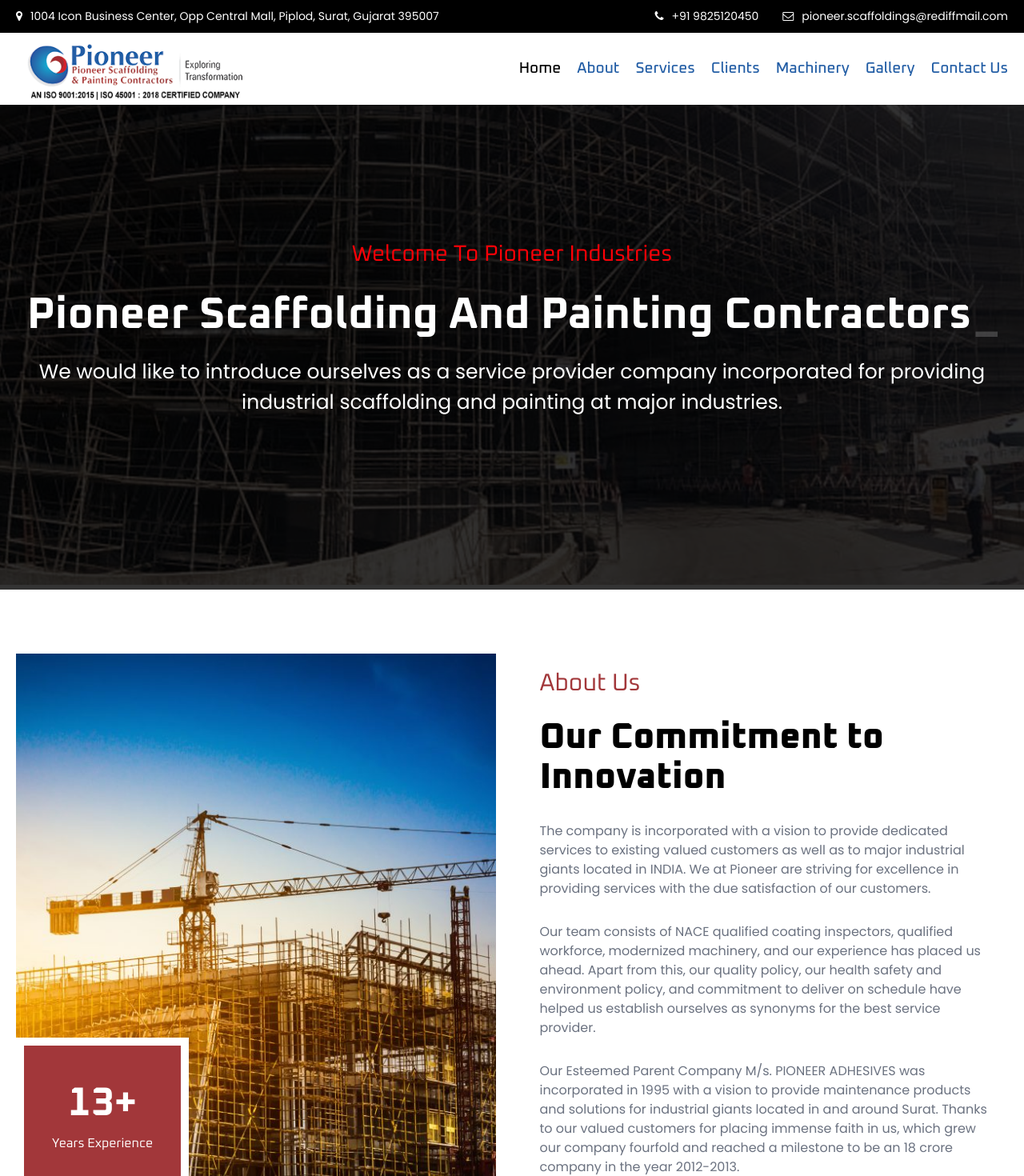
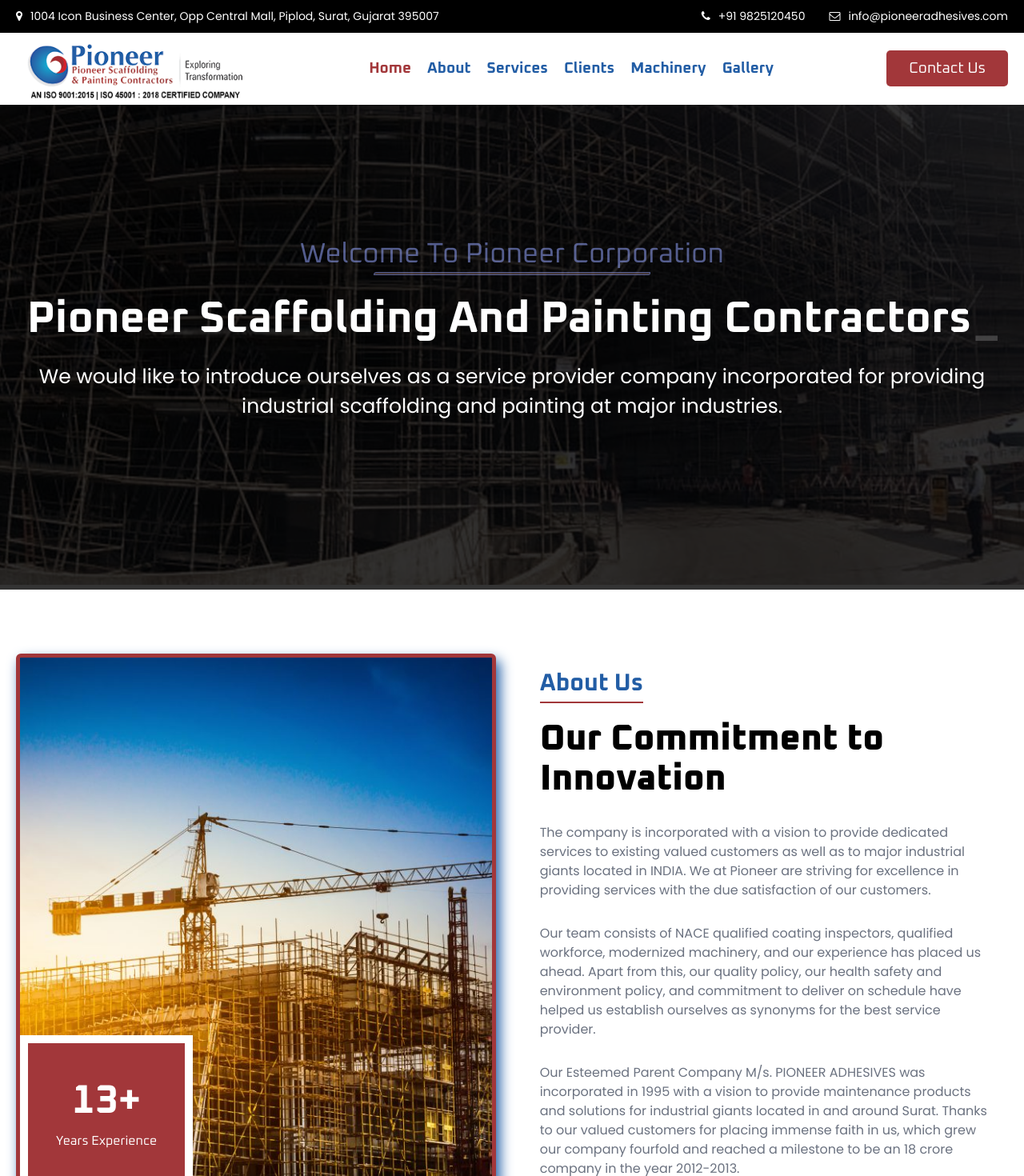
Before and after one commit to manthan3319/pioneer, a React (Create React App) app: page / in a window 1280 px wide. Shown: the top 1470 px of the page at 80% size. Built offline with nearby package versions, Linux system fonts and the light colour scheme.

Commit message:
add animation and card border

```diff
--- a/package.json
+++ b/package.json
@@ -8,6 +8,7 @@
     "@testing-library/user-event": "^13.5.0",
     "framer-motion": "^11.3.19",
     "react": "^18.3.1",
+    "react-awesome-reveal": "^4.2.13",
     "react-countup": "^6.5.3",
     "react-dom": "^18.3.1",
     "react-intersection-observer": "^9.13.0",
--- a/src/components/Function/Function.jsx
+++ b/src/components/Function/Function.jsx
@@ -1,12 +1,12 @@
 // ReusableDiv.js
 import React from 'react';
 
-const Title = ({ title, subtitle, subtitleColor = 'customBlue' }) => {
+const Title = ({ title, subtitle, subtitleColor = 'black' }) => {
   return (
     <div>
-      <p className='md:text-[30px] font-Oxanium text-customRed sm:text-[25px] text-[29px]'>{title}</p>
+      <p className='md:text-[30px] font-Oxanium text-customBlue sm:text-[25px] text-[29px] border-b-[2px]  font-bold inline-block border-customRed'>{title}</p>
       <h1
-        className={`md:text-[45px] lg:text-[35px] sm:text-[35px] xl:text-[45px] text-[29px] font-Oxanium font-extrabold md:leading-[50px] text-${subtitleColor} md:mt-[20px] mt-[10px]`}
+        className={`md:text-[45px] lg:text-[35px] sm:text-[35px]  xl:text-[45px] text-[29px] font-Oxanium font-extrabold md:leading-[50px] text-${subtitleColor} md:mt-[20px] mt-[10px]`}
         dangerouslySetInnerHTML={{ __html: subtitle }}
       />
     </div>
--- a/src/components/Home_About/Home_About.jsx
+++ b/src/components/Home_About/Home_About.jsx
@@ -18,7 +18,7 @@
     <div className="lg:max-w-[1440px] m-auto md:mt-[80px] px-[20px] sm:mt-[50px] mt-[50px]">
       <div className="flex md:flex-row flex-col gap-[40px]">
         <div
-          className={`bg-cover bg-center bg-no-repeat   lg:min-w-[150px] lg:w-[50%] sm:relative relative  md:absolute lg:relative md:w-[95%] ${path === "about"? "md:min-h-[701px] sm:min-h-[737px] min-h-[1050px]":"lg:min-h-[100%]  sm:min-h-[804px] min-h-[1080px]"} `}
+          className={`bg-cover bg-center bg-no-repeat  home_about_img lg:min-w-[150px] lg:w-[50%] sm:relative relative  md:absolute lg:relative md:w-[95%] ${path === "about"? "md:min-h-[701px] sm:min-h-[737px] min-h-[1050px]":"lg:min-h-[100%]  sm:min-h-[804px] min-h-[1080px]"} `}
           style={{ backgroundImage: `url(${abount_img})` }}
         >
           <div className="absolute inset-0 bg-[#322f2f] opacity-80 lg:hidden"></div>
--- a/src/components/Home_Contact/Home_Contact.jsx
+++ b/src/components/Home_Contact/Home_Contact.jsx
@@ -36,7 +36,7 @@
               <i class="fa fa-envelope-o" aria-hidden="true"></i>
               </span>
               <p className="text-gray-500 md:text-[20px] font-poppins text-[15px]  lg:text-[16px] xl:text-[20px]">
-              pioneer.scaffoldings@rediffmail.com
+              info@pioneeradhesives.com
               </p>
             </div>
           </div>
--- a/src/components/Home_Services/Home_Services.jsx
+++ b/src/components/Home_Services/Home_Services.jsx
@@ -70,7 +70,7 @@
       animate={inView ? "visible" : "hidden"}
       variants={variants}
       whileHover={{ scale: 1.05, boxShadow: "0 10px 20px rgba(0, 0, 0, 0.2)", transition: { duration: 0.3 } }}
-      className="md:w-[48%] sm:w-[45%] xl:w-[31%] lg:w-[48%] bg-white rounded-[5px] shadow-lg service_card"
+      className="md:w-[48%] sm:w-[45%] xl:w-[31%] lg:w-[48%] bg-white rounded-[5px] shadow-lg service_card border-[1px] border-customBlue"
     >
       <div>
         <img src={service.image} className="w-[100%] rounded-t-[5px] md:min-h-[300px]" alt={service.title} />
--- a/src/components/Navbar/Navbar.jsx
+++ b/src/components/Navbar/Navbar.jsx
@@ -1,5 +1,5 @@
 import React, { useEffect, useState } from "react";
-import { NavLink } from "react-router-dom";
+import { Link, NavLink } from "react-router-dom";
 import { logo } from "../../images/Images";
 import { useInView } from "react-intersection-observer";
 import Drawer from "react-modern-drawer";
@@ -18,7 +18,7 @@
     }
   }, [isAboutInView]);
 
-  const [isOpen, setIsOpen] = React.useState(false);
+  const [isOpen, setIsOpen] = useState(false);
   const toggleDrawer = () => {
     setIsOpen((prevState) => !prevState);
   };
@@ -29,14 +29,15 @@
     { id: 3, name: "Services", link: "/services" },
     { id: 4, name: "Clients", link: "/clients" },
     { id: 5, name: "Machinery", link: "/machinery" },
-    { id: 6, name: "Gallery", link: "/gallery" },
-    { id: 7, name: "Contact Us", link: "/contactus" },
+    { id: 6, name: "Gallery", link: "/gallery" }
   ];
 
   return (
     <>
       <div
-        className={`navbar-container navbar_section ${isFixed ? "fixed-navbar animate-navbar" : "" } md:block hidden`}
+        className={`navbar-container navbar_section ${
+          isFixed ? "fixed-navbar animate-navbar" : ""
+        } md:block hidden`}
       >
         <div className="bg-black py-[10px]">
           <div className="lg:max-w-[1440px] m-auto px-[20px]">
@@ -62,7 +63,7 @@
                   <span>
                     <i className="fa fa-envelope-o" aria-hidden="true"></i>
                   </span>
-                  pioneer.scaffoldings@rediffmail.com
+                  info@pioneeradhesives.com
                 </p>
               </div>
             </div>
@@ -72,23 +73,25 @@
         <div className="lg:max-w-[1440px] m-auto px-[20px]">
           <div className="flex items-center justify-between">
             <div>
-              <img src={logo} alt="logo" className="lg:w-[300px] md:w-[200px]" />
+              <img
+                src={logo}
+                alt="logo"
+                className="lg:w-[300px] md:w-[200px]"
+              />
             </div>
 
             <div>
               <nav>
                 <ul className="flex gap-[20px]">
-                  {NavbarMenu.map((item) => (
+                  {NavbarMenu.map((item, index) => (
                     <li
                       key={item.id}
-                      className="lg:text-[19px] md:text-[14px] font-Oxanium font-medium font-bold"
+                      className={`lg:text-[19px] md:text-[14px] font-Oxanium font-bold `}
                     >
                       <NavLink
                         to={item.link}
                         className={({ isActive }) =>
-                          isActive
-                            ? "active-link"
-                            : "nav-link"
+                          isActive ? "active-link" : "nav-link"
                         }
                       >
                         {item.name}
@@ -97,6 +100,10 @@
                   ))}
                 </ul>
               </nav>
+            </div>
+
+            <div>
+              <Link to="/contactus" className="text-[19px] text-white bg-customRed font-Oxanium px-[28px] py-[13px] rounded-[5px]">Contact Us</Link>
             </div>
           </div>
         </div>
@@ -132,9 +139,7 @@
                     <NavLink
                       to={item.link}
                       className={({ isActive }) =>
-                        isActive
-                          ? "active-link"
-                          : "nav-link"
+                        isActive ? "active-link" : "nav-link"
                       }
                     >
                       {item.name}
--- a/src/components/Painting_Contractors/Painting_Contractor.jsx
+++ b/src/components/Painting_Contractors/Painting_Contractor.jsx
@@ -1,15 +1,21 @@
 import React from "react";
-import {  abount_img, cpatsman_service, industrialpainting, painting_coating, sectionimg } from "../../images/Images";
+import {
+  abount_img,
+  cpatsman_service,
+  industrialpainting,
+  painting_coating,
+} from "../../images/Images";
 import { useInView } from "react-intersection-observer";
 import { Typewriter } from "react-simple-typewriter";
 import Slider from "react-slick";
 import "slick-carousel/slick/slick.css";
 import "slick-carousel/slick/slick-theme.css";
+import { Bounce } from "react-awesome-reveal"; // Import animation from react-awesome-reveal
 
 const Painting_Contractor = () => {
   const { ref, inView } = useInView({
     triggerOnce: true,
-    threshold: 0.1,
+    threshold: 0.2,
   });
 
   const sliderSettings = {
@@ -46,9 +52,11 @@
         <div className="lg:max-w-[1440px] m-auto md:mt-[100px] md:mb-[150px]">
           <div className="flex flex-col md:flex-row items-center text-center">
             <div className="w-[100%] max-w-[1270px] m-auto">
-              <p className="text-[#ff0007] font-Oxanium md:text-[28px] text-[18px] ">
-                Welcome To Pioneer Industries
-              </p>
+              <Bounce triggerOnce> {/* Apply bounce animation */}
+                <p className="text-[#95a6ff] font-Oxanium md:text-[35px] text-[23px] animate-pulse welcome_text">
+                  Welcome To <span className="highlight">Pioneer Corporation</span>
+                </p>
+              </Bounce>
               <div
                 ref={ref}
                 className="md:text-[55px] text-white font-bold mt-[15px] text-[29px] sm:text-[36px] font-Oxanium"
--- a/src/index.css
+++ b/src/index.css
@@ -32,6 +32,7 @@
   from {
     opacity: 0;
   }
+
   to {
     opacity: 1;
   }
@@ -42,6 +43,7 @@
   from {
     transform: translateY(-100%);
   }
+
   to {
     transform: translateY(0);
   }
@@ -58,6 +60,7 @@
 }
 
 @media (max-width: 768px) {
+
   th:nth-child(1),
   th:nth-child(3),
   th:nth-child(4),
@@ -78,7 +81,7 @@
 }
 
 
-.text{
+.text {
   text-shadow: 1px 2px 2px #225da39e;
 }
 
@@ -95,12 +98,14 @@
   left: 0;
   width: 0;
   height: 2px;
-  background-color: #a2373a; /* Change to your customRed color */
+  background-color: #a2373a;
+  /* Change to your customRed color */
   transition: width 0.3s ease;
 }
 
 .navbar_section .nav-link:hover {
-  color: #a2373a; /* Change to your customRed color */
+  color: #a2373a;
+  /* Change to your customRed color */
 }
 
 .navbar_section .nav-link:hover::after {
@@ -109,7 +114,7 @@
 }
 
 .navbar_section .active-link {
-  color: #000000;
+  color: #a2373a;
 }
 
 .navbar_section .active-link::after {
@@ -118,10 +123,42 @@
   left: 0;
   width: 100%;
   height: 2px;
-  background-color: #a2373a; /* Change to your customRed color */
+  background-color: #a2373a;
+  /* Change to your customRed color */
 }
 
 
-.slides_logo_clint{
+.slides_logo_clint {
   width: 200px !important;
 }
+
+.home_about_img {
+  border: 5px solid #a2373a;
+  border-radius: 6px;
+  box-shadow: 5px 8px 16px #225da5;
+}
+
+.welcome_text {
+  position: relative;
+  display: inline-block;
+}
+
+.welcome_text::after {
+  content: "";
+  position: absolute;
+  background-color: #765e5f;
+  width: 346px;
+  height: 4px;
+  left: 50%;
+  transform: translateX(-50%);
+  bottom: 1px;
+  border-radius: 111px 10px 81px 10px;
+  border: 1px solid;
+}
+
+
+@media only screen and (max-width: 480px) {
+  .welcome_text::after {
+    width: 178px;
+  }
+}
```
Also changed, not shown: 1 other file (tests, documents, lock files or other folders). Lines whose indentation alone changed are shown as unchanged.
